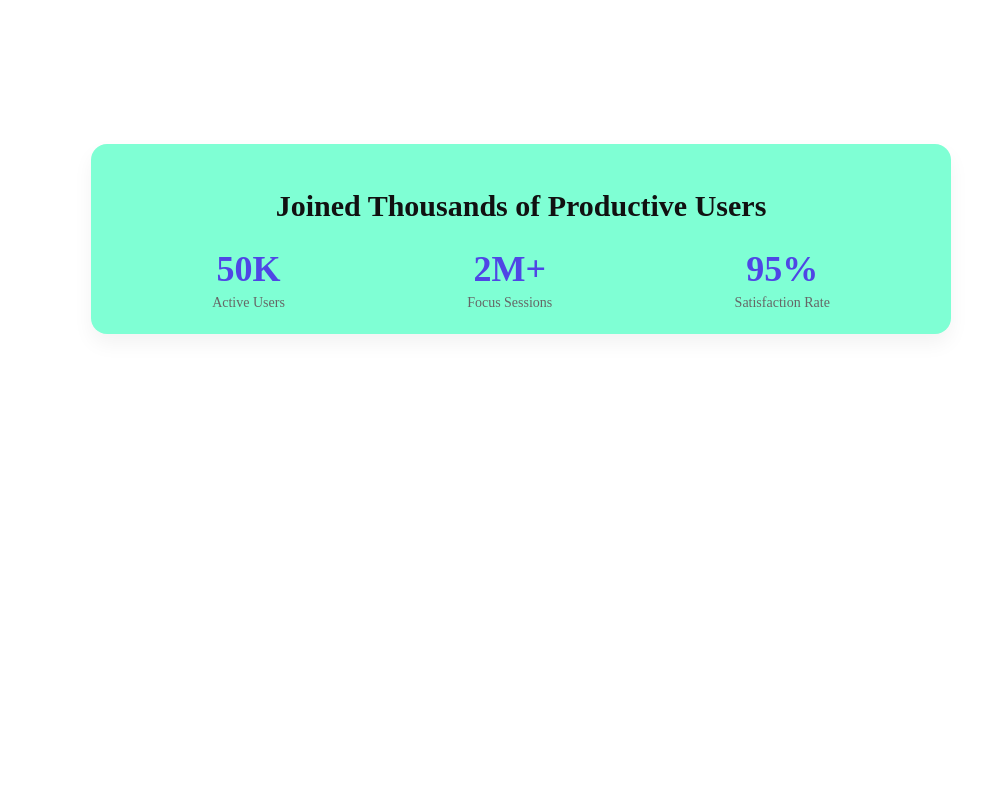
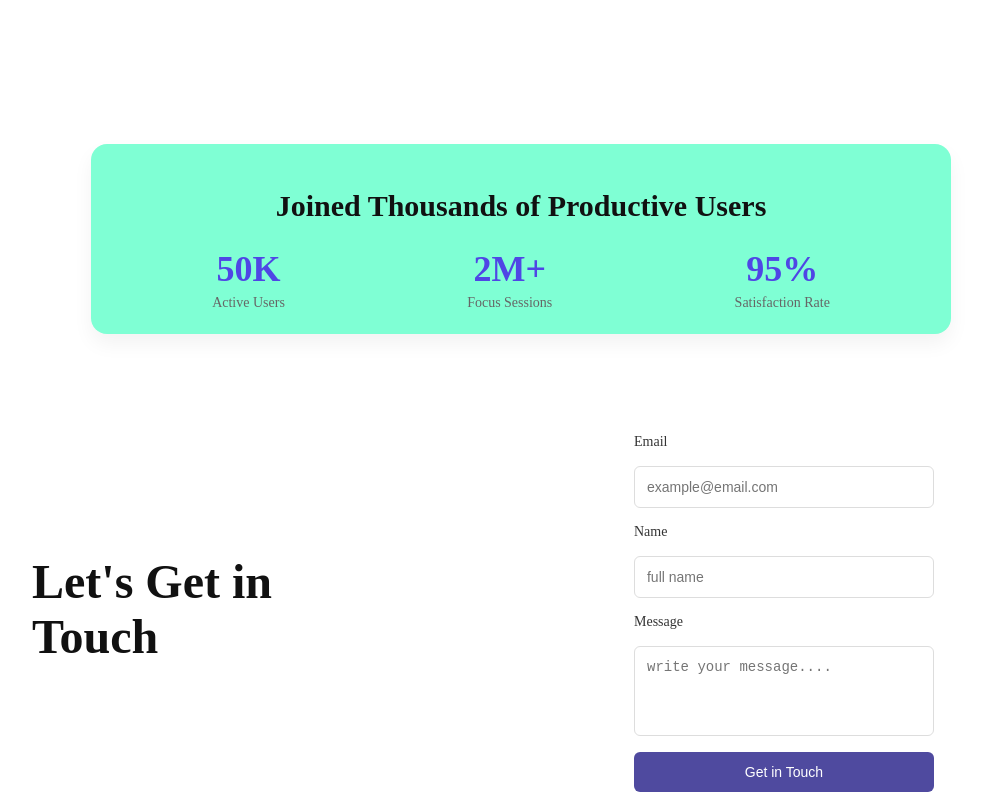
Before and after one commit to MdShariyar56/Assingnment-1, a plain HTML site: page index.html in a window 1280 px wide. Shown: the part 1086-1886 px from the top of the page, without its empty margins (217-1199 px from the left). Before the commit the page ends 1530 px from the top, so only its background shows below. Drawn offline with Linux system fonts and the light colour scheme.

Commit message:
Addes a touch section

```diff
--- a/index.html
+++ b/index.html
@@ -69,6 +69,25 @@
 
 
 
+        <div class="contact-container">
+    <div class="contact-text">
+      <h1>Let's Get in<br>Touch</h1>
+    </div>
+    <form class="contact-form">
+      <label for="email">Email</label>
+      <input type="email" id="email" placeholder="example@email.com" />
+
+      <label for="name">Name</label>
+      <input type="text" id="name" placeholder="full name" />
+
+      <label for="message">Message</label>
+      <textarea id="message" rows="4" placeholder="write your message...."></textarea>
+
+      <button type="submit">Get in Touch</button>
+    </form>
+  </div>
+
+
 
 </body>
 </html>
--- a/styles.css
+++ b/styles.css
@@ -82,3 +82,55 @@ nav {
   color: #666;
   font-size: 14px;
 }
+
+
+.contact-container {
+  display: flex;
+  justify-content: space-around;
+  flex-wrap: wrap;
+  align-items: flex-start;
+  margin-top: 10px;
+
+}
+
+.contact-text h1 {
+  font-size: 48px;
+  margin: 120px;
+  color: #111;
+}
+
+.contact-form {
+  display: flex;
+  flex-direction: column;
+  gap: 16px;
+  width: 300px;
+}
+
+.contact-form label {
+  font-size: 14px;
+  color: #333;
+}
+
+.contact-form input,
+.contact-form textarea {
+  padding: 12px;
+  border: 1px solid #ddd;
+  border-radius: 6px;
+  font-size: 14px;
+  resize: none;
+}
+
+.contact-form button {
+  background-color: #4f4a9f;
+  color: white;
+  padding: 12px;
+  border: none;
+  border-radius: 6px;
+  cursor: pointer;
+  font-size: 14px;
+  transition: background-color 0.3s ease;
+}
+
+.contact-form button:hover {
+  background-color: #190e92;
+}
```
